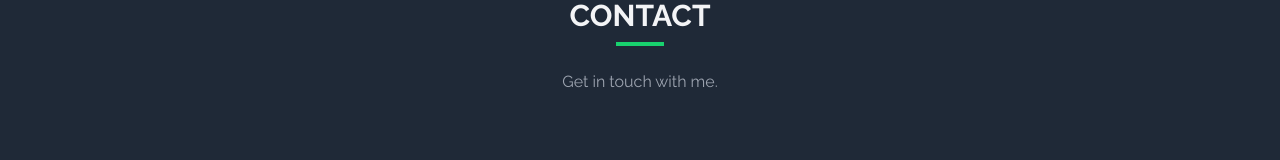
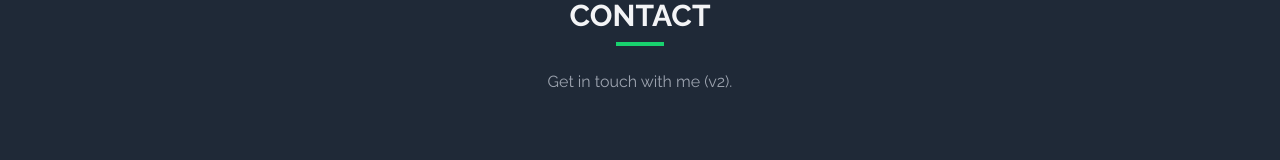
Before and after one commit to ChristofBoermel/portfolio, a React (Vite) app in the folder frontend/: page / in a window 1280 px wide. Shown: the part 1188-1348 px from the top of the page. Built offline with nearby package versions, Linux system fonts and the light colour scheme; no server answers.

Commit message:
Force generic update to verify deployment

```diff
--- a/frontend/src/components/Contact.tsx
+++ b/frontend/src/components/Contact.tsx
@@ -46,7 +46,7 @@ const Contact: React.FC = () => {
                         Contact
                     </h2>
                     <p className="text-gray-500 dark:text-gray-400 mt-4 max-w-2xl mx-auto">
-                        Get in touch with me.
+                        Get in touch with me (v2).
                     </p>
                 </div>
 
```
